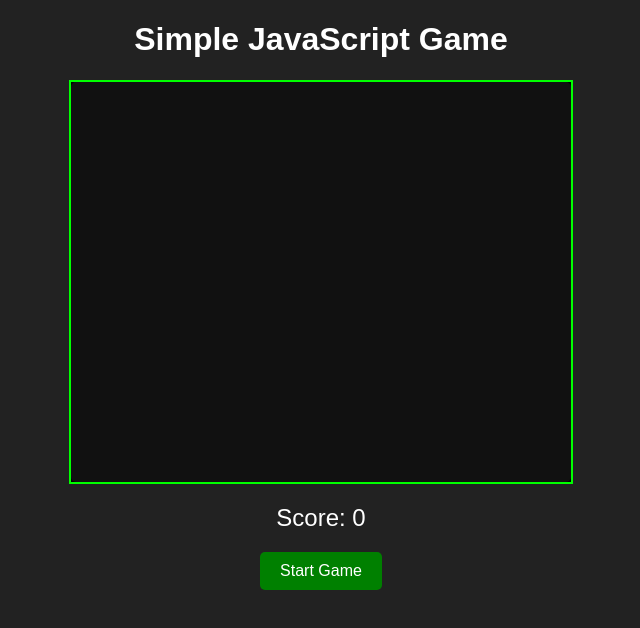
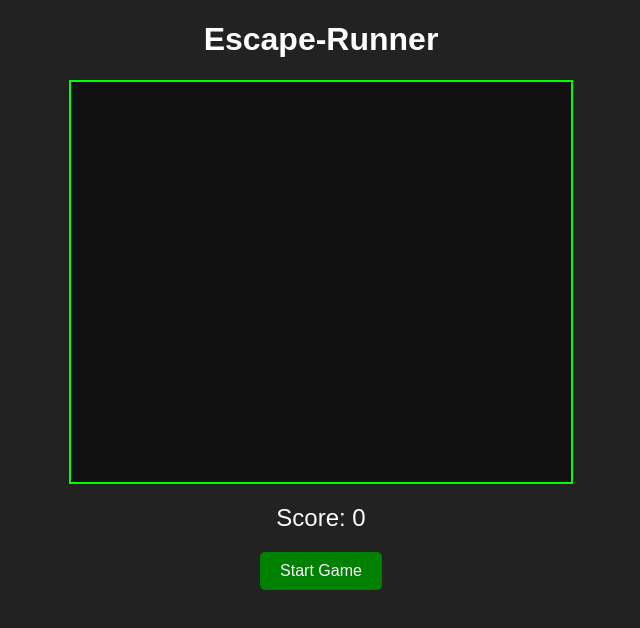
Before and after one commit to FDJTS/Escape-Runner, a plain HTML site: page index.html in a window 1280 px wide. Shown: the whole page, without its empty margins (319-959 px from the left). Drawn offline with Linux system fonts and the light colour scheme.

Commit message:
Update index.html

```diff
--- a/index.html
+++ b/index.html
@@ -4,11 +4,11 @@
 <head>
     <meta charset="UTF-8" />
     <meta name="viewport" content="width=device-width, initial-scale=1" />
-    <title>Simple JavaScript Game</title>
+    <title>Escape-Runner</title>
     <link rel="stylesheet" href="styles.css" />
 </head>
 <body>
-    <h1>Simple JavaScript Game</h1>
+    <h1>Escape-Runner</h1>
     <div id="game-container">
         <canvas id="gameCanvas" width="500" height="400"></canvas>
     </div>
```
